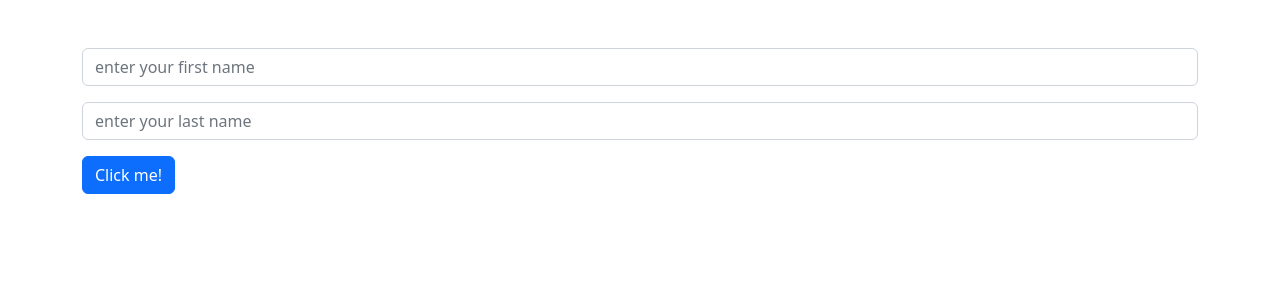
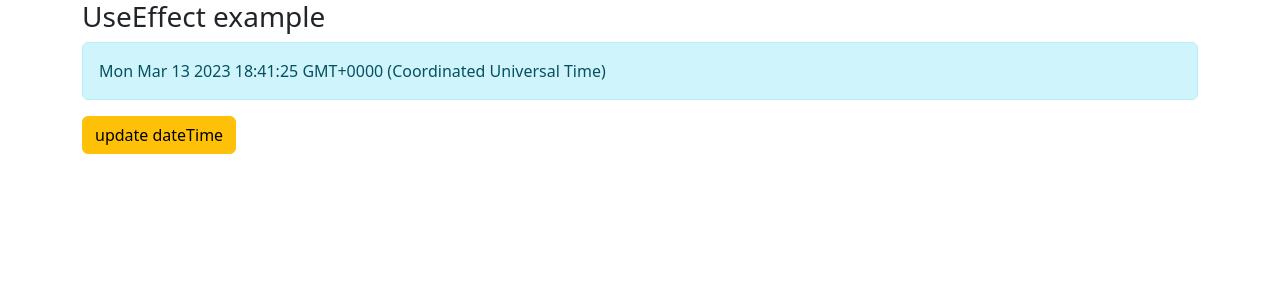
Before and after one commit to Tesfaldet1/g45-react-app, a React (Create React App) app: page / in a window 1280 px wide. Shown: the top 300 px of the page. Built offline with nearby package versions, Linux system fonts and the light colour scheme.

Commit message:
useeffect

```diff
--- /dev/null
+++ b/src/ex10-component-lifecycle/Data.js
@@ -0,0 +1,17 @@
+import React from "react";
+
+const Data = (props) => {
+  return (
+    <div>
+      {props.showCard && (
+        <div className="card">
+          <div className="card-header bg-info text-white"></div>
+          <div className="card-body">{props.firstName}</div>
+          <div className="card-footer">{props.lastName}</div>
+        </div>
+      )}
+    </div>
+  );
+};
+
+export default Data;
--- /dev/null
+++ b/src/ex10-component-lifecycle/UseEffectExample.js
@@ -0,0 +1,33 @@
+import { useEffect, useState } from "react";
+
+const UseEffectExample = () => {
+  const [dateTime, setDateTime] = useState("Default Value...");
+  const [reload, setReload] = useState(false);
+  useEffect(() => {
+    console.log("useEffect executed");
+    const currentDate = new Date();
+    setDateTime(currentDate.toString());
+  }, [reload]);
+  const updateDate = () => {
+    setReload(!reload);
+  };
+
+  return (
+    <div className="container">
+      <h3> UseEffect example</h3>
+      <div className="alert alert-info">{dateTime}</div>
+      <div className="row">
+        <div className="col">
+          <button
+            type="button"
+            className="btn btn-warning"
+            onClick={updateDate}
+          >
+            update dateTime
+          </button>
+        </div>
+      </div>
+    </div>
+  );
+};
+export default UseEffectExample;
--- a/src/ex10-component-lifecycle/UseStateExample.js
+++ b/src/ex10-component-lifecycle/UseStateExample.js
@@ -78,6 +78,7 @@ const UseStateExample = () => {
           </button>
         </div>
       </form>
+
       <br />
 
       {showCard && (
--- a/src/ex10-component-lifecycle/UseStateExample2.js
+++ b/src/ex10-component-lifecycle/UseStateExample2.js
@@ -1,13 +1,15 @@
 import React, { useState } from "react";
+import Data from "./Data";
 
 const UseStateExample2 = () => {
   const initialstate = { firstName: "", lastName: "" };
+  const [showCard, setShowCard] = useState(false);
 
-  const [showCard, setShowCard] = useState(false);
-  const [errorForm, setErrorForm] = useState(initialstate);
   const [person, setPerson] = useState(initialstate);
 
   const Form = () => {
+    const [errorForm, setErrorForm] = useState(initialstate);
+
     const onInputChange = (e, name) => {
       const val = e.target.value;
       console.log("Name", name);
@@ -85,24 +87,14 @@ const UseStateExample2 = () => {
     );
   };
 
-  const Data = () => {
-    return (
-      <div>
-        {showCard && (
-          <div className="card">
-            <div className="card-header bg-info text-white"></div>
-            <div className="card-body">{person.firstName}</div>
-            <div className="card-footer">{person.lastName}</div>
-          </div>
-        )}
-      </div>
-    );
-  };
-
   return (
     <div className="container mt-5">
       <Form />
-      <Data showCard={showCard} />
+      <Data
+        showCard={showCard}
+        firstName={person.firstName}
+        lastName={person.lastName}
+      />
     </div>
   );
 };
--- a/src/index.js
+++ b/src/index.js
@@ -17,6 +17,7 @@ import Person from "./ex9-event/Porson";
 import ComponentLifecycleDemo from "./ex10-component-lifecycle/ComponentLifecycleDemo";
 import UseStateExample from "./ex10-component-lifecycle/UseStateExample";
 import UseStateExample2 from "./ex10-component-lifecycle/UseStateExample2";
+import UseEffectExample from "./ex10-component-lifecycle/UseEffectExample";
 
 const greetingMessage = <div>hello react!</div>;
 
@@ -37,4 +38,4 @@ const names = [
   "Tesfaldet Weldemicheal",
   "Sisay Weldemicheal",
 ];
-root.render(<UseStateExample2 />);
+root.render(<UseEffectExample />);
```
